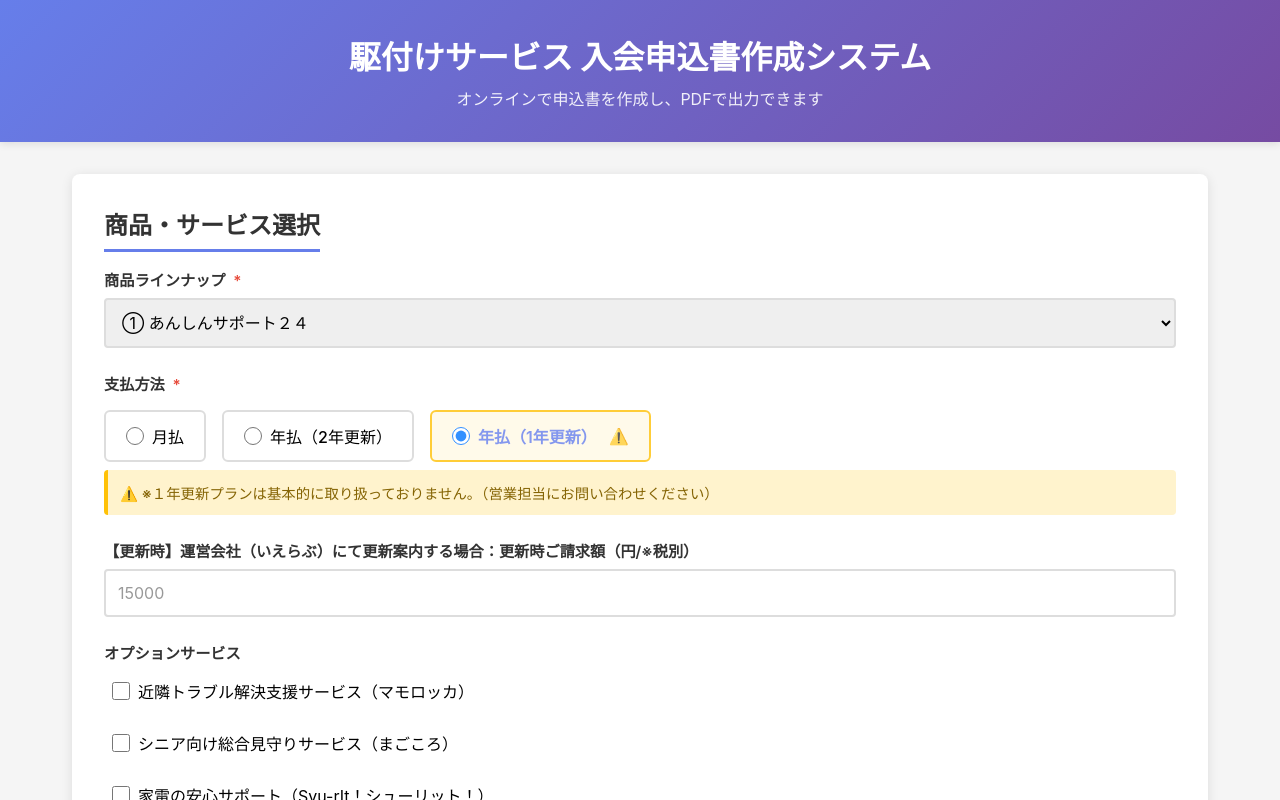
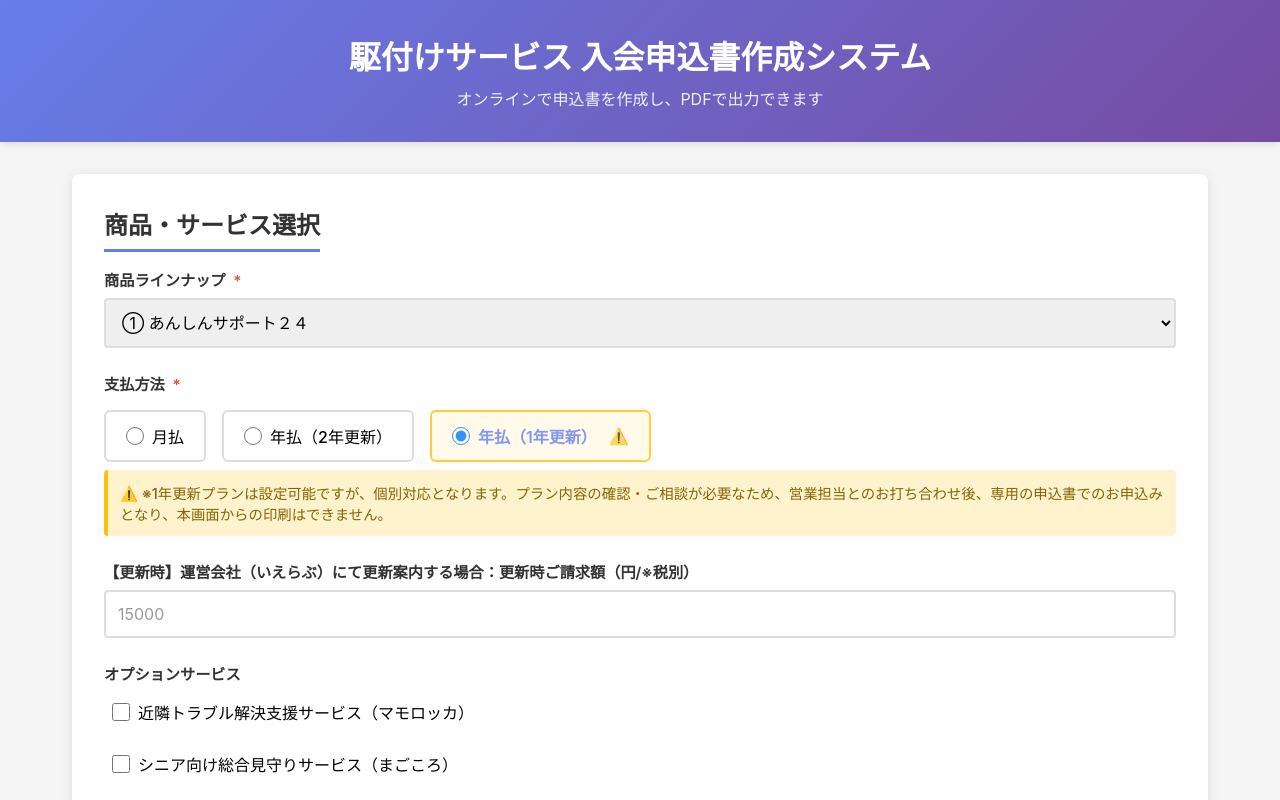
Before and after one commit to nozomu-tashiro/kaketsuke-form-web, a React (Create React App) app in the folder frontend/: page / in a window 1280 px wide. Both pictures are taken after a click on the label "※１年更新プランは基本的に取り扱っておりません". Shown: the top 800 px of the page. Built offline with nearby package versions, Linux system fonts and the light colour scheme.

Commit message:
fix: Update yearly-1 plan warning message
Changed warning text to clarify that 1-year renewal plan is available
but requires individual support with sales consultation and cannot be
printed from this screen

```diff
--- a/frontend/src/components/ApplicationForm.js
+++ b/frontend/src/components/ApplicationForm.js
@@ -277,7 +277,7 @@ const ApplicationForm = () => {
             </div>
             {formData.paymentMethod === 'yearly-1' && (
               <div className="warning-message">
-                ⚠️ ※１年更新プランは基本的に取り扱っておりません。（営業担当にお問い合わせください）
+                ⚠️ ※1年更新プランは設定可能ですが、個別対応となります。プラン内容の確認・ご相談が必要なため、営業担当とのお打ち合わせ後、専用の申込書でのお申込みとなり、本画面からの印刷はできません。
               </div>
             )}
           </div>
```
